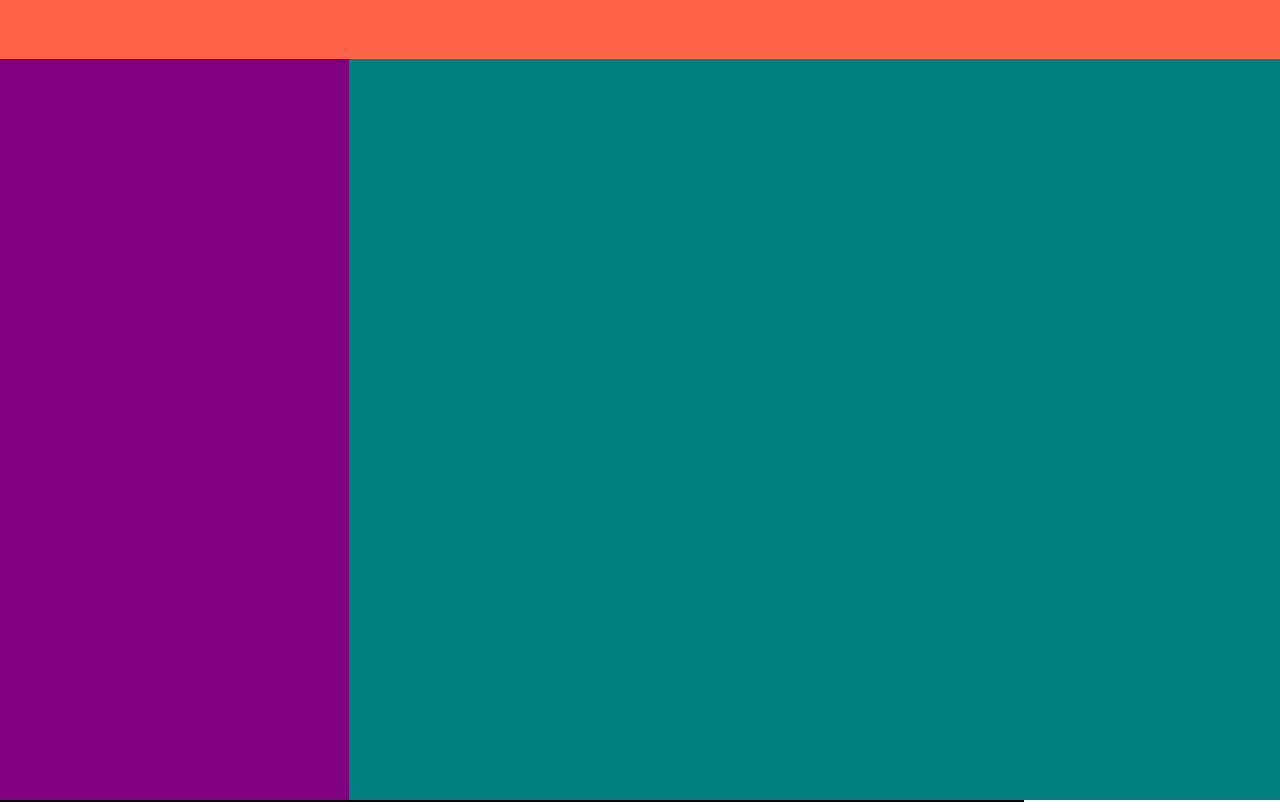
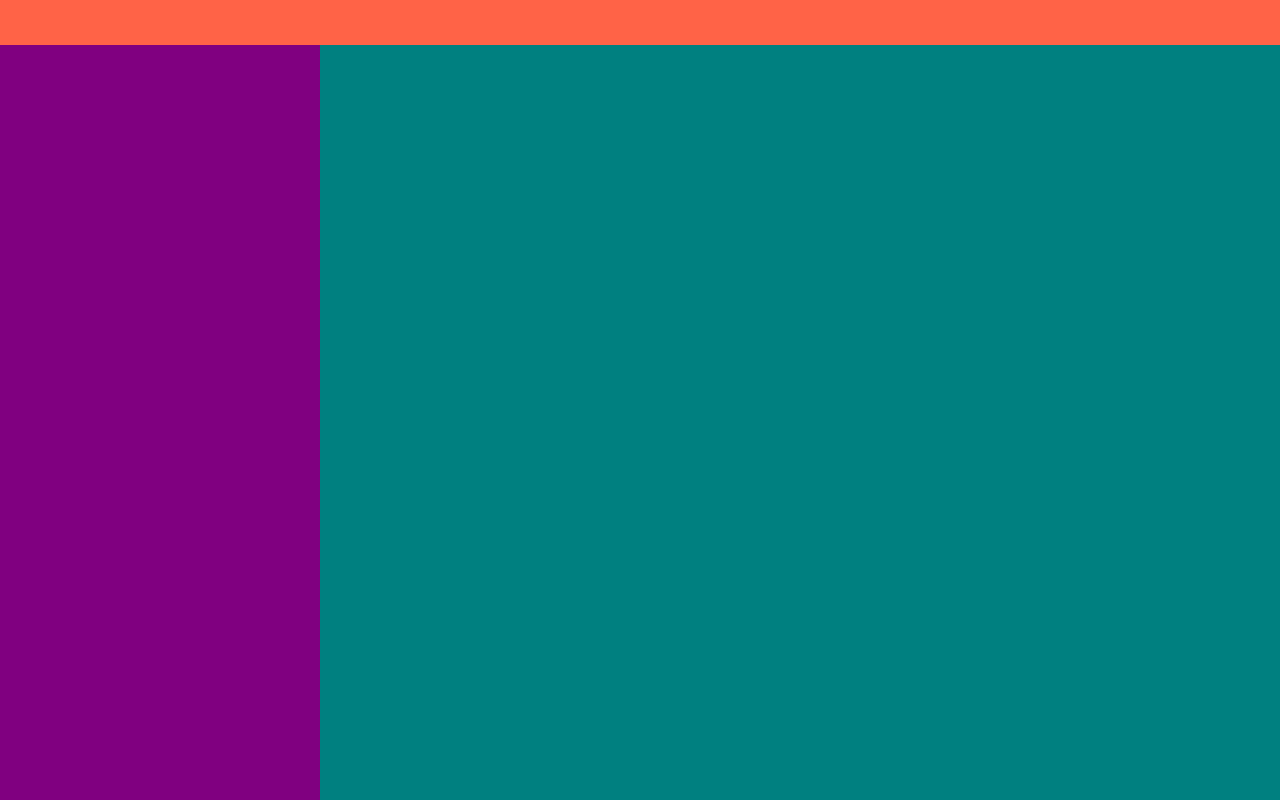
Before and after one commit to tooth-palm/triangle-playground, a React (Create React App) app: page / in a window 1280 px wide. Shown: the top 802 px of the page. Built offline with nearby package versions, Linux system fonts and the light colour scheme.

Commit message:
レイアウトをレスポンシブ表示に対応

```diff
--- a/package.json
+++ b/package.json
@@ -13,6 +13,7 @@
     "p5": "^1.4.0",
     "react": "^17.0.2",
     "react-dom": "^17.0.2",
+    "react-responsive": "^9.0.0-beta.5",
     "react-scripts": "5.0.0",
     "web-vitals": "^2.1.2"
   },
--- a/src/App.js
+++ b/src/App.js
@@ -1,17 +1,29 @@
 import { Box, Flex } from "@chakra-ui/react";
+import MediaQuery from "react-responsive";
+
 import Canvas from "./Components/Canvas";
 import sketch from "./sketch";
 
 function App() {
   return (
     <Flex flexDirection="column" h="100vh">
-      <Box w="100%" h={64} bg="tomato"></Box>
-      <Flex w="100%" h="100%">
-        <Box w={480} h="100%" bg="purple"></Box>
-        <Box w="100%" h="100%" bg="teal" id="canvasArea">
-          <Canvas sketch={sketch} />
-        </Box>
-      </Flex>
+      <Box w="100%" h={48} bg="tomato"></Box>
+      <MediaQuery query="(min-width: 820px)">
+        <Flex w="100%" h="100%" alignItems="stretch">
+          <Box flexBasis={320} flexGrow={0} bg="purple"></Box>
+          <Box flexGrow={1} bg="teal" id="canvasArea">
+            {/* <Canvas sketch={sketch} /> */}
+          </Box>
+        </Flex>
+      </MediaQuery>
+      <MediaQuery query="(max-width: 820px)">
+        <Flex w="100%" h="100%" flexDirection="column">
+          <Box flexBasis="300" flexGrow={0} bg="teal" id="canvasArea">
+            {/* <Canvas sketch={sketch} /> */}
+          </Box>
+          <Box flexGrow={1} bg="purple"></Box>
+        </Flex>
+      </MediaQuery>
     </Flex>
   );
 }
```
Also changed, not shown: 1 other file (tests, documents, lock files or other folders).
